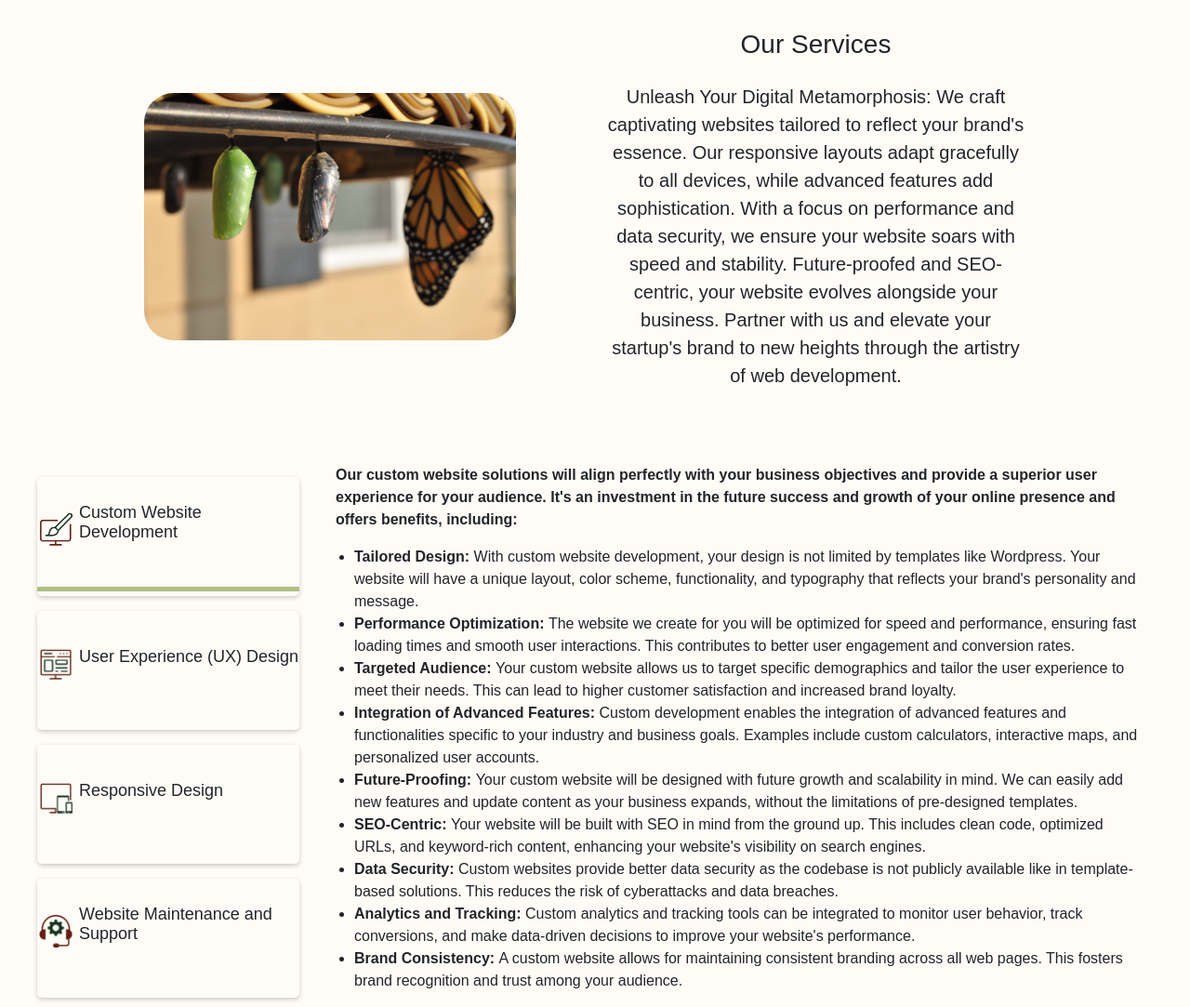
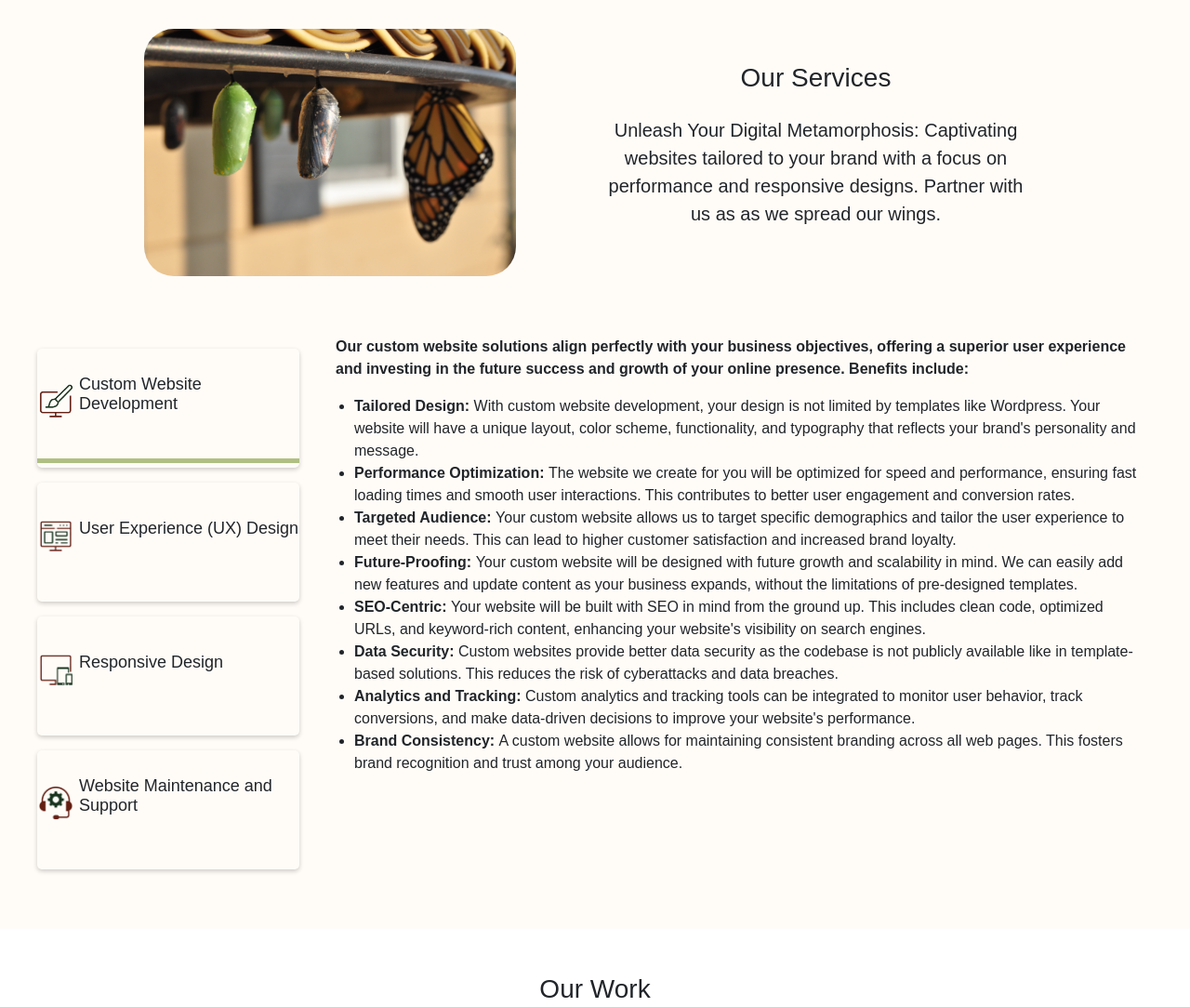
Before and after one commit to jimfalzone/bepositivelyvisible, a plain HTML site: page index.html in a window 1280 px wide. Shown: the part 900-1983 px from the top of the page at 93% size. Drawn offline with nearby package versions, Linux system fonts and the light colour scheme.

Commit message:
tweak section summarias for services and portfolio sections

```diff
--- a/index.html
+++ b/index.html
@@ -105,14 +105,8 @@
                 <div class="col-lg-5 col-md-5 order-md-2">
                     <h1 class="fw-light mb-4">Our Services</h1>
                     <p class="lead text-body-secondary">
-                        Unleash Your Digital Metamorphosis: We craft captivating websites tailored to reflect your
-                        brand's essence. Our
-                        responsive layouts adapt gracefully to all devices, while advanced features add sophistication.
-                        With a focus on
-                        performance and data security, we ensure your website soars with speed and stability.
-                        Future-proofed and SEO-centric,
-                        your website evolves alongside your business.  Partner with us and
-                        elevate your startup's brand to new heights through the artistry of web development.
+                        Unleash Your Digital Metamorphosis: Captivating websites tailored to your brand with a focus on performance and responsive designs. Partner with us as as we spread our
+                        wings.
                     </p>
                 </div>
             </div>
@@ -145,11 +139,10 @@
                 <div class="col-lg-9 col-md-9 col-sm-9 col-xs-12 mt-3" id="content">
                     <!-- Content for point1 -->
                     <div class="tab-content" id="content-point1">
-                        <p><strong>Our custom website solutions will align perfectly with your business objectives and
-                                provide a
-                                superior user experience for your audience. It's an investment in the future success and
-                                growth
-                                of your online presence and offers benefits, including:</strong></p>
+                        <p><strong>Our custom website solutions align perfectly with your business objectives, offering
+                                a superior user experience and
+                                investing in the future success and growth of your online presence. Benefits
+                                include:</strong></p>
                         <ul>
                             <li><span><strong>Tailored Design: </strong></span>With custom website development, your
                                 design is not limited by
@@ -169,11 +162,6 @@
                                 the user experience to meet their needs. This can lead to higher customer satisfaction
                                 and
                                 increased brand loyalty.</li>
-                            <li><span><strong>Integration of Advanced Features: </strong></span>Custom development
-                                enables the integration of advanced
-                                features and functionalities specific to your industry and business goals. Examples
-                                include
-                                custom calculators, interactive maps, and personalized user accounts.</li>
                             <li><span><strong>Future-Proofing: </strong></span>Your custom website will be
                                 designed with future growth and scalability in
                                 mind.
@@ -237,8 +225,8 @@
                     <h1 class="fw-light mb-4">Our Work</h1>
                     <p class="lead text-body-secondary">
                         From Chrysalis to Brilliance: LIke a butterfy emerging from its cocoon, our portfolio is a
-                        vibrant garden of web designs that are playful and innovative. Join us as as we spread our
-                        wings.
+                        vibrant garden of web designs that are playful and innovative. Join us and soar to new
+                        heights online.
                     </p>
                     <!-- <p>
                             <a href="#" class="btn btn-primary my-2">The main call to action</a>
```
